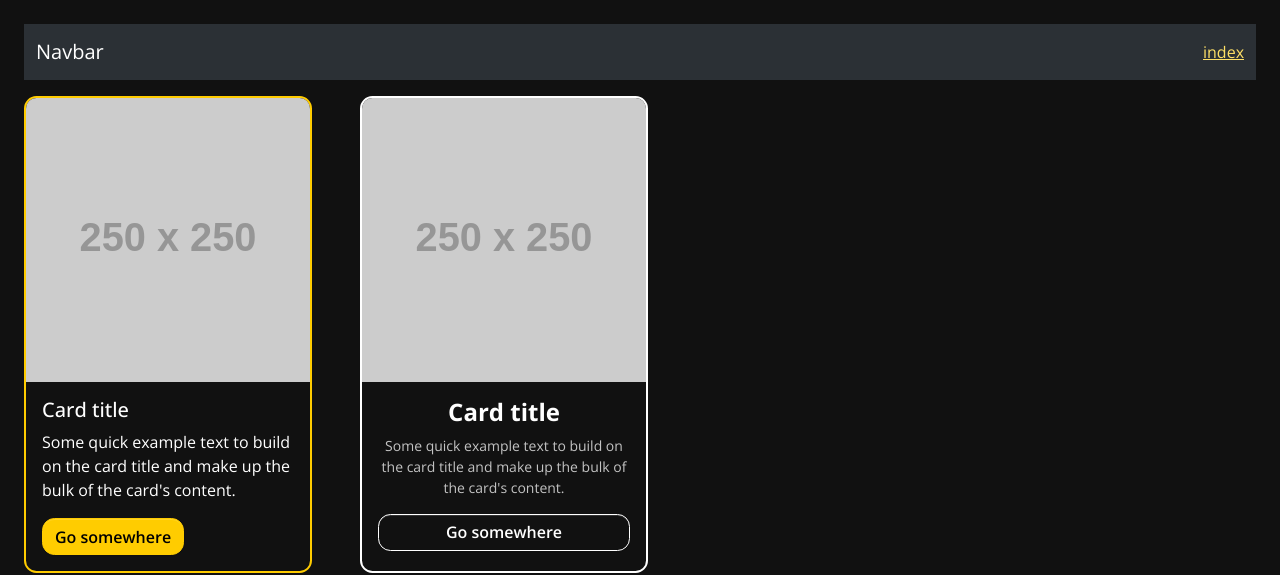
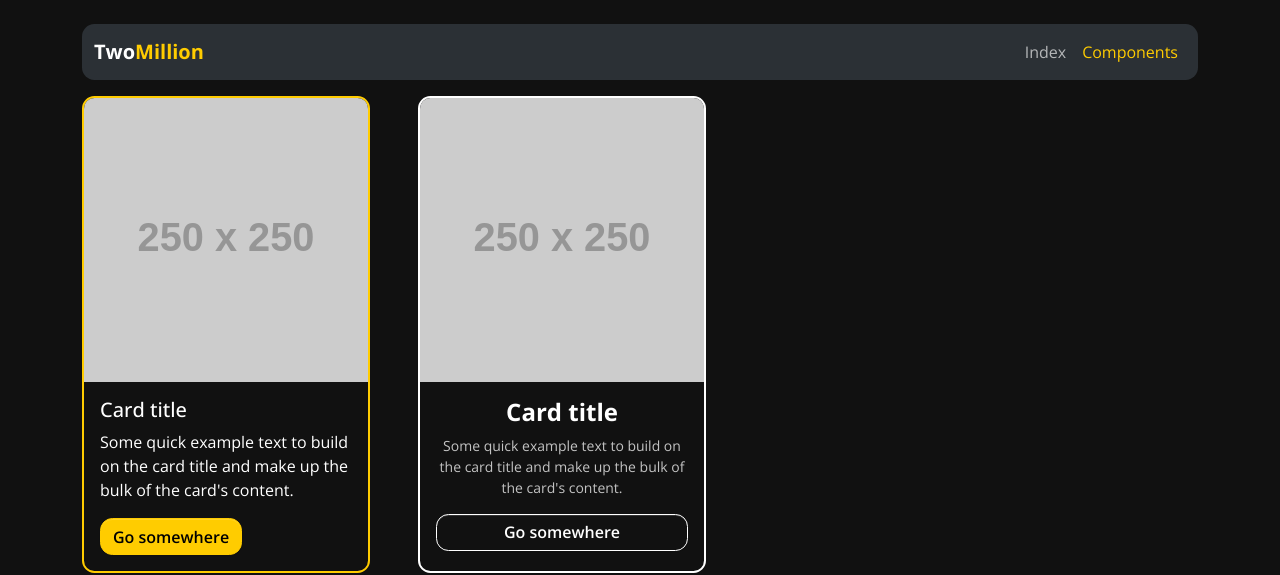
Before and after one commit to piotrszubert/Bootstrap-th3m3, a website built with Vite: page src/components.html in a window 1280 px wide. Shown: the top 575 px of the page. Built offline with nearby package versions, Linux system fonts and the light colour scheme; placeholder pictures from the web are drawn by us.

Commit message:
updated navbar

```diff
--- a/src/components.html
+++ b/src/components.html
@@ -9,12 +9,24 @@
 	<script type="module" src="./js/main.js"></script>
 </head>
 
-<body>
+<body class="container">
 	<!-- header -->
-	<nav class="navbar bg-body-tertiary">
+	<nav class="navbar navbar-expand-lg rounded bg-body-tertiary">
 		<div class="container-fluid">
-		  <a class="navbar-brand" href="#">Navbar</a>
-		  <a href="/index.html">index</a>
+		  <a class="navbar-brand fw-bold" href="/index.html">Two<span class="text-primary">Million</span></a>
+		  <button class="navbar-toggler" type="button" data-bs-toggle="collapse" data-bs-target="#navbarNav" aria-controls="navbarNav" aria-expanded="false" aria-label="Toggle navigation">
+			<span class="navbar-toggler-icon"></span>
+		  </button>
+		  <div class="collapse navbar-collapse" id="navbarNav">
+			<ul class="navbar-nav ms-auto">
+			  <li class="nav-item">
+				<a class="nav-link" href="/index.html">Index</a>
+			  </li>
+			  <li class="nav-item">
+				<a class="nav-link active text-primary" aria-current="page" href="/components.html">Components</a>
+			  </li>
+			</ul>
+		  </div>
 		</div>
 	</nav>
 	<!-- header end -->
```
Also changed, not shown: src/index.html (+16 -6 lines).
